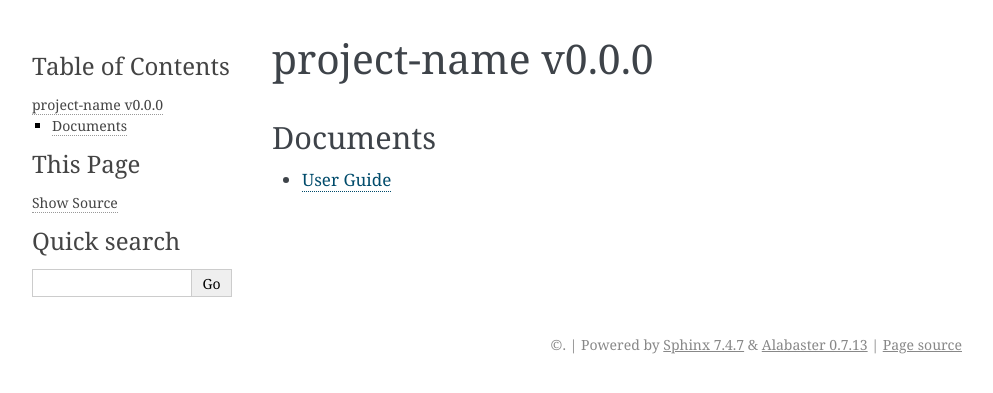
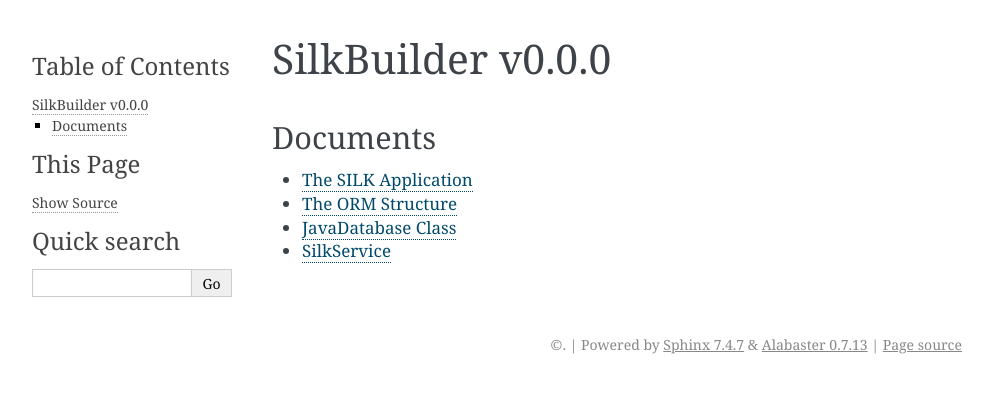
Before and after one commit to italoosorio/SilkBuilder-Doc, a Sphinx documentation site: the page built from docs/README.md, in a window 1280 px wide. Shown: the top 393 px of the page, without its empty margins (148-1141 px from the left). Built offline with Sphinx 7.4.7, drawn with Linux system fonts in a browser that asks for light colours.

Commit message:
Adding MD structure

```diff
--- a/docs/README.md
+++ b/docs/README.md
@@ -1,5 +1,9 @@
-# project-name v0.0.0
+# SilkBuilder v0.0.0
 
 Documents
 --------
-* [User Guide](user-guide.md)
+
+* [The SILK Application](04_The_SILK_Application.md)
+* [The ORM Structure](01_The_ORM_Structure.md)
+* [JavaDatabase Class](02_Java_Database_Class.md)
+* [SilkService](03_Silk_Service.md)
--- a/docs/conf.py
+++ b/docs/conf.py
@@ -7,4 +7,4 @@ source_parsers = {
 source_suffix = ['.rst', '.md']
 
 master_doc = 'index'
-project = u'SilkBuilder-Doc'
+project = u'SilkBuilder'
--- a/docs/index.rst
+++ b/docs/index.rst
@@ -6,4 +6,7 @@ Documents
 .. toctree::
    :maxdepth: 16
 
-   user-guide
+   01_The_ORM_Structure
+   02_Java_Database_Class
+   03_Silk_Service
+   04_The_SILK_Application
```
Also changed, not shown: docs/user-guide.md (deleted, +0 -7 lines), docs/01_The_ORM_Structure.md (renamed from docs/01 The ORM Structure.md), docs/02_Java_Database_Class.md (renamed from docs/02 Java Database Class.md), docs/03_Silk_Service.md (renamed from docs/03 Silk Service.md), docs/04_The_SILK_Application.md (renamed from docs/04 The SILK Application.md).
